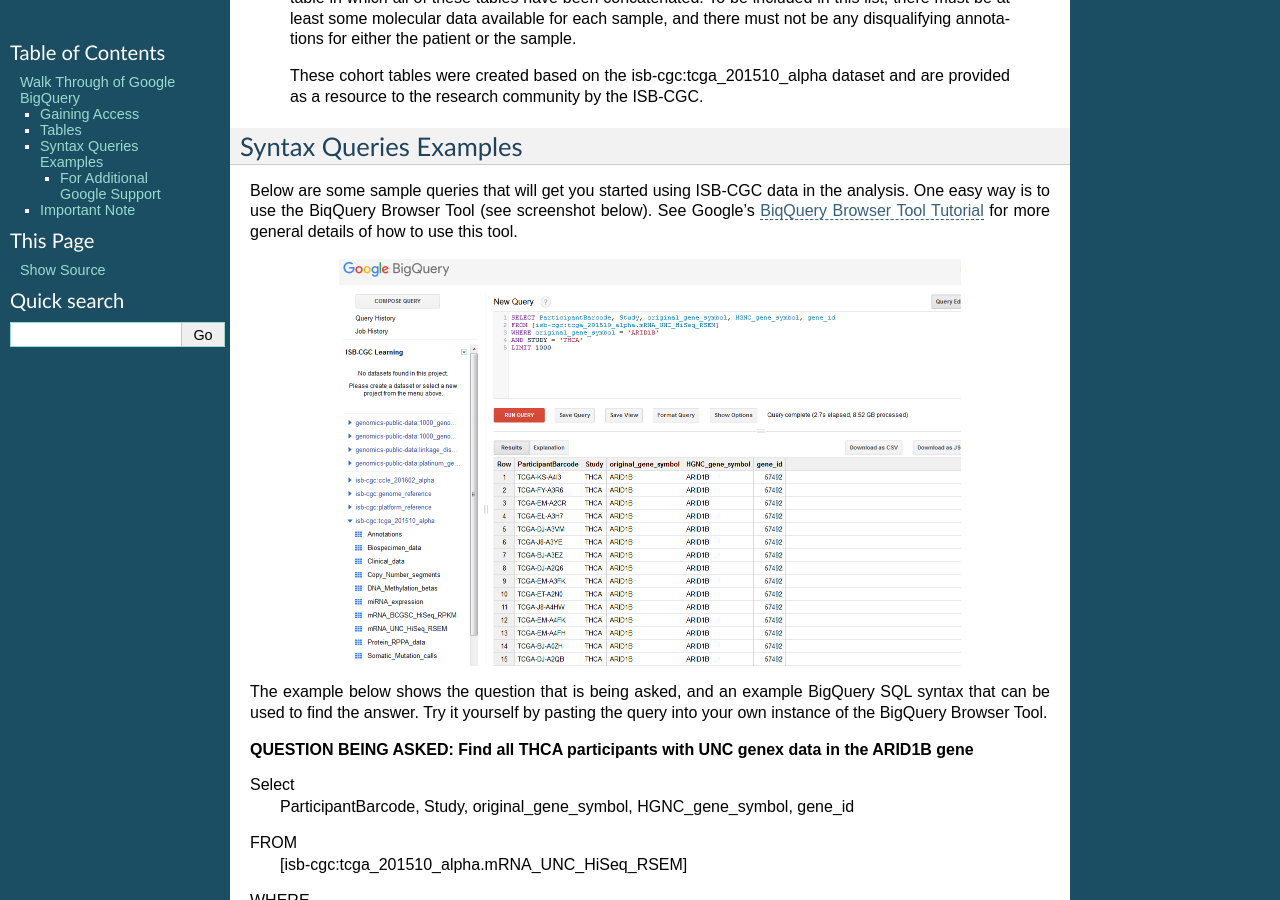
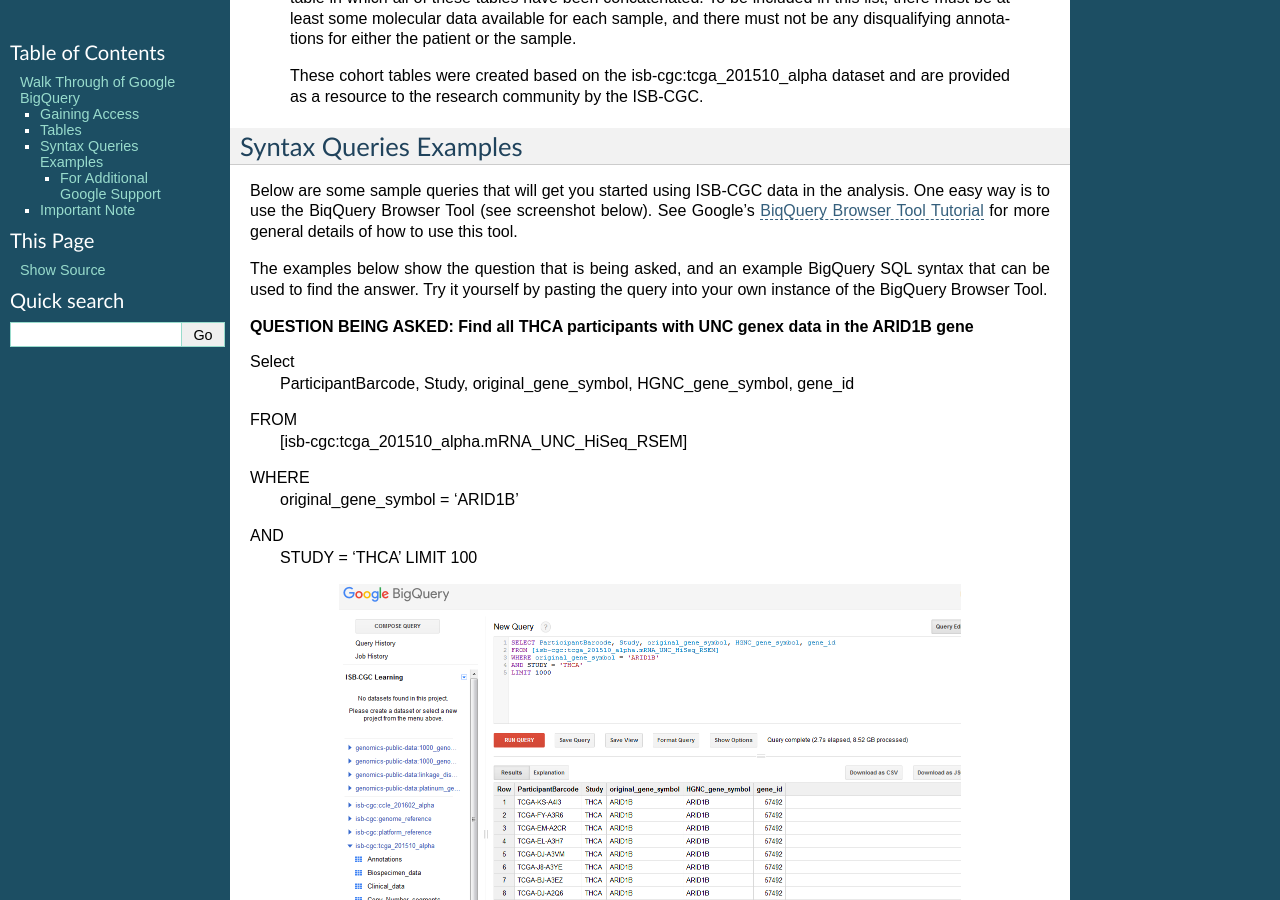
Before and after one commit to isb-cgc/readthedocs, a Sphinx documentation site: the page built from docs/source/sections/progapi/bigqueryGUI/WalkthroughOfGoogleBigQuery.rst, in a window 1280 px wide and 900 px high, scrolled down 1103 px. Built offline with Sphinx 7.4.7, drawn with Linux system fonts in a browser that asks for light colours.

Commit message:
Update WalkthroughOfGoogleBigQuery.rst

```diff
--- a/docs/source/sections/progapi/bigqueryGUI/WalkthroughOfGoogleBigQuery.rst
+++ b/docs/source/sections/progapi/bigqueryGUI/WalkthroughOfGoogleBigQuery.rst
@@ -48,11 +48,7 @@
 ************************
 Below are some sample queries that will get you started using ISB-CGC data in the analysis.  One easy way is to use the BiqQuery Browser Tool (see screenshot below).  See Google's `BiqQuery Browser Tool Tutorial <https://developers.google.com/bigquery/docs/hello_bigquery_gui>`_ for more general details of how to use this tool.
 
-.. image:: BigQueryExample1Query.PNG
-   :scale: 50
-   :align: center
-
-The example below shows the question that is being asked, and an example BigQuery SQL syntax that can be used to find the answer.  Try it yourself by pasting the query into your own instance of the BigQuery Browser Tool.
+The examples below show the question that is being asked, and an example BigQuery SQL syntax that can be used to find the answer.  Try it yourself by pasting the query into your own instance of the BigQuery Browser Tool.
 
 
 **QUESTION BEING ASKED: Find all THCA participants with UNC genex data in the ARID1B gene**
@@ -65,6 +61,11 @@
   original_gene_symbol = 'ARID1B'
 AND
   STUDY = 'THCA' LIMIT 100
+
+.. image:: BigQueryExample1Query.PNG
+   :scale: 50
+   :align: center
+
 
 **QUESTION BEING ASKED: What are the gene expression levels, days to death, gender of patient of genes downstream of mutated CDKN2A gene in bladder cancer?**
 
```
